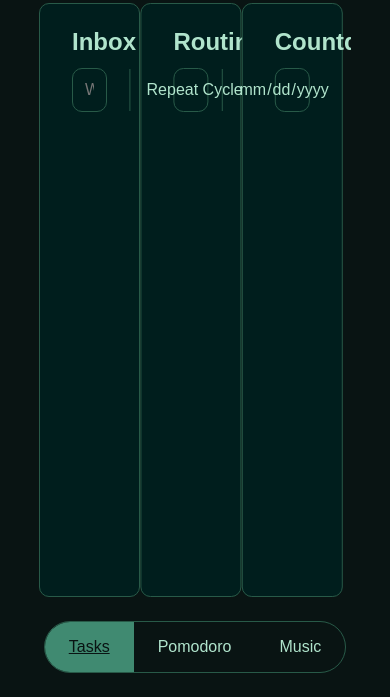
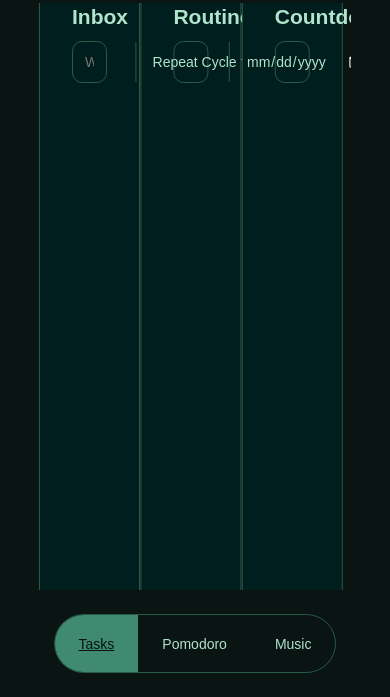
Before and after one commit to mrgeex/geextask, a website built with Parcel: page index.html in a window 390 px wide. Shown: the part 147-844 px from the top of the page. Built offline with nearby package versions, Linux system fonts and the light colour scheme; files whose address does not match are found by name.

Commit message:
Responsiveness Done

```diff
--- a/index.html
+++ b/index.html
@@ -14,7 +14,7 @@
     <title>Geex Task</title>
   </head>
   <body>
-    <div class="container flex">
+    <div class="container">
       <header class="header flex">
         <h1 class="logo">Geex Task</h1>
         <div class="info flex">
--- a/src/css/mediaqueries.css
+++ b/src/css/mediaqueries.css
@@ -1,5 +1,9 @@
 /* Desktops */
 @media (max-width: 1280px) {
+  .logo {
+    font-size: 36px;
+  }
+
   .tasks__slide--btn {
     display: block;
   }
@@ -37,6 +41,7 @@
   .todo {
     position: absolute;
     width: 45%;
+    height: 100%;
   }
 }
 
@@ -46,6 +51,14 @@
 
 /* Tablets */
 @media (max-width: 768px) {
+  header .info {
+    gap: 16px;
+  }
+
+  body {
+    font-size: 14px;
+  }
+
   .app {
     gap: 0;
   }
@@ -57,15 +70,32 @@
 
 /* Phones */
 @media (max-width: 480px) {
+  .container {
+    width: 90vw;
+  }
+
   .logo {
-    font-size: 24px;
+    font-size: 30px;
   }
 
   .date {
     font-size: 14px;
   }
+
+  .btn__left {
+    top: 0 !important;
+    left: 40% !important;
+  }
+
+  .btn__right {
+    top: 0 !important;
+    right: 40% !important;
+  }
 }
 
 /* Small phones */
-@media (max-width: 320px) {
+@media (max-width: 410px) {
+  .logo {
+    font-size: 24px;
+  }
 }
--- a/src/css/style.css
+++ b/src/css/style.css
@@ -115,8 +115,10 @@
 }
 
 .container {
-  flex-flow: column;
-  justify-content: space-between;
+  display: grid;
+  grid-template-rows: 1fr 10fr 1fr;
+  grid-template-columns: 1fr;
+  grid-auto-flow: row;
 
   gap: 24px;
   margin: 0 auto;
@@ -215,7 +217,7 @@
   justify-content: flex-start;
   gap: 12px;
   width: 32.5%;
-  height: 100%;
+  height: 75vh;
   padding: 24px 32px 0;
 }
 
@@ -333,13 +335,21 @@
   border-radius: 50px;
 }
 
+.nav ul {
+  height: 100%;
+}
+
 .nav ul a {
   text-decoration: none;
   color: inherit;
+  display: flex;
+  height: 100%;
+  align-items: center;
 }
 
 .nav ul li {
   padding: 16px 24px;
+  height: 100%;
 }
 
 .nav ul li:first-child {
```
